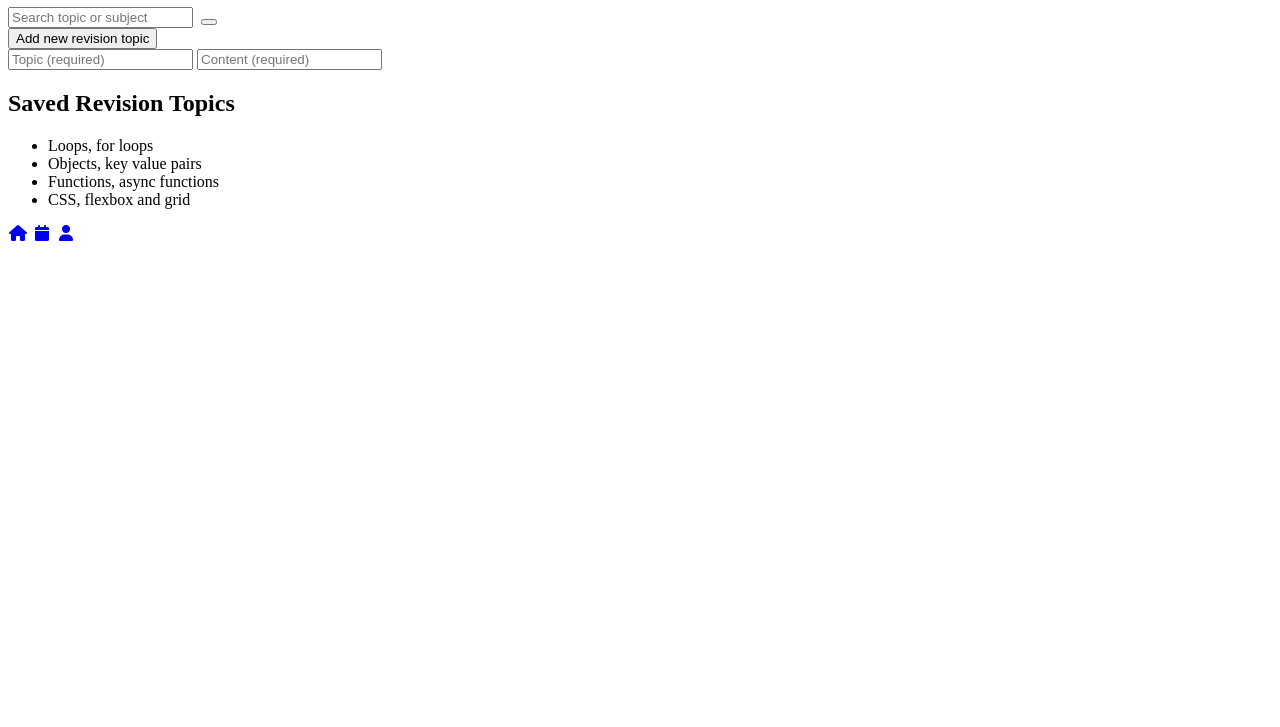
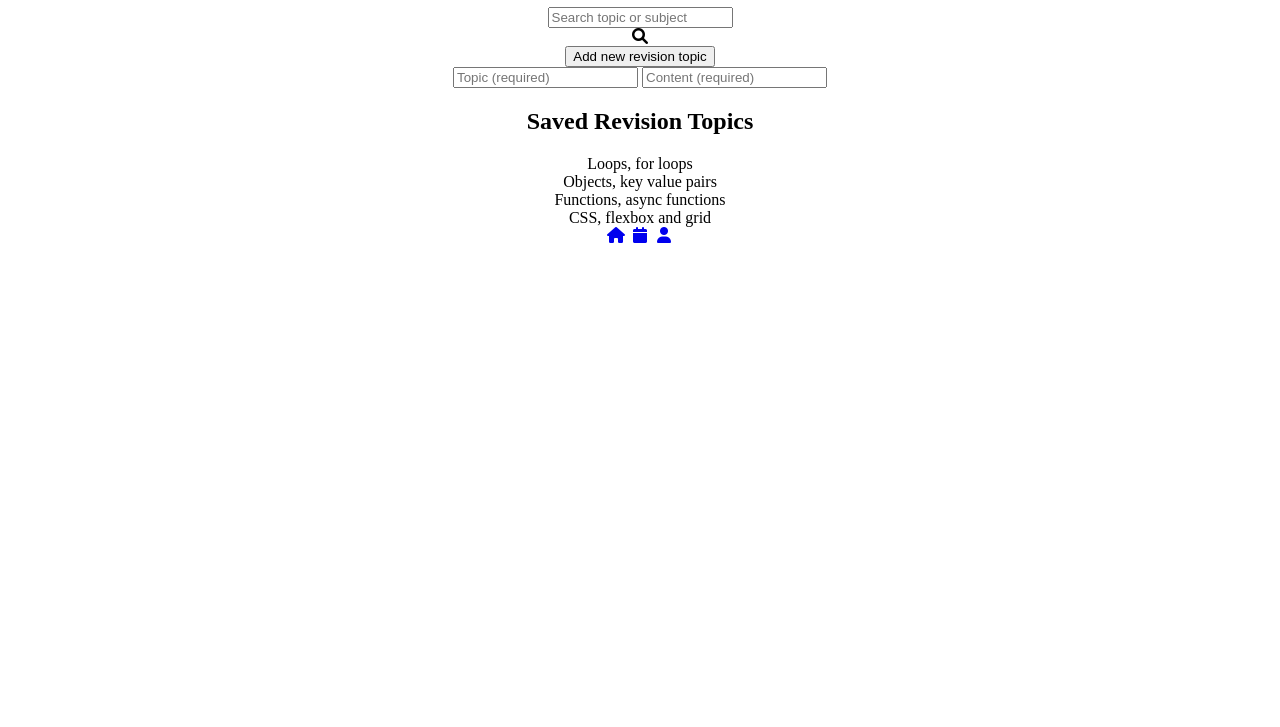
Before and after one commit to SchoolOfCode/sinister7F, a website: page Main/index.html in a window 1280 px wide. Shown: the part 73-800 px from the top of the page. Drawn offline with Linux system fonts and the light colour scheme.

Commit message:
headder style and body text align

```diff
--- a/Main/index.html
+++ b/Main/index.html
@@ -1,29 +1,47 @@
 <!DOCTYPE html>
 <html lang="en">
   <head>
-    <meta charset="UTF-8">
-    <meta name="viewport" content="width=device-width, initial-scale=1.0">
+    <meta charset="UTF-8" />
+    <meta name="viewport" content="width=device-width, initial-scale=1.0" />
     <title>Memory Echo</title>
-    <link rel="stylesheet" href="https://cdnjs.cloudflare.com/ajax/libs/font-awesome/6.0.0-beta3/css/all.min.css">
-    <link rel="stylesheet" href="styles.css">
+    <link
+      rel="stylesheet"
+      href="https://cdnjs.cloudflare.com/ajax/libs/font-awesome/6.0.0-beta3/css/all.min.css"
+    />
+    <link rel="stylesheet" href="styles.css" />
   </head>
   <body>
     <header class="app-header">
       <h1 class="app-header-title">Memory Echo</h1>
     </header>
+    <section class="search-add-section">
       <div class="searchbar-container">
-            <input class="searchbar" type="text" placeholder="Search topic or subject">
-            <img class="searchbar-icon" src="" alt="">
-            <button></button>
+        <input
+          class="searchbar"
+          type="text"
+          placeholder="Search topic or subject"
+        />
+        <div><i class="fa fa-fw fa-search"></i></div>
       </div>
 
       <div class="add-topic-container">
         <button class="add-topic-button">Add new revision topic</button>
         <div class="add-topic-expanded">
-                <input class="topic-input" type="text" placeholder="Topic (required)" required>
-                <input class="content-input" type="text" placeholder="Content (required)" required>
+          <input
+            class="topic-input"
+            type="text"
+            placeholder="Topic (required)"
+            required
+          />
+          <input
+            class="content-input"
+            type="text"
+            placeholder="Content (required)"
+            required
+          />
         </div>
       </div>
+    </section>
 
     <main class="main-revision-topic">
       <h2>Saved Revision Topics</h2>
--- a/Main/styles.css
+++ b/Main/styles.css
@@ -0,0 +1,30 @@
+body {
+    text-align: center;
+}
+
+/* header */
+.app-header {
+    background-color: #fca311;
+    height: 5%;
+    color: #403f4c;
+
+}
+
+/*main*/
+
+.main-revision-topic {
+    max-height: 70%;
+}
+
+
+.revision-list {
+    list-style: none;
+    padding: 0;
+    margin: 0;
+    overflow-y: scroll;
+}
+.revision-list li {
+}
+
+
+/*Footer*/
```
Lines whose indentation alone changed are shown as unchanged.
